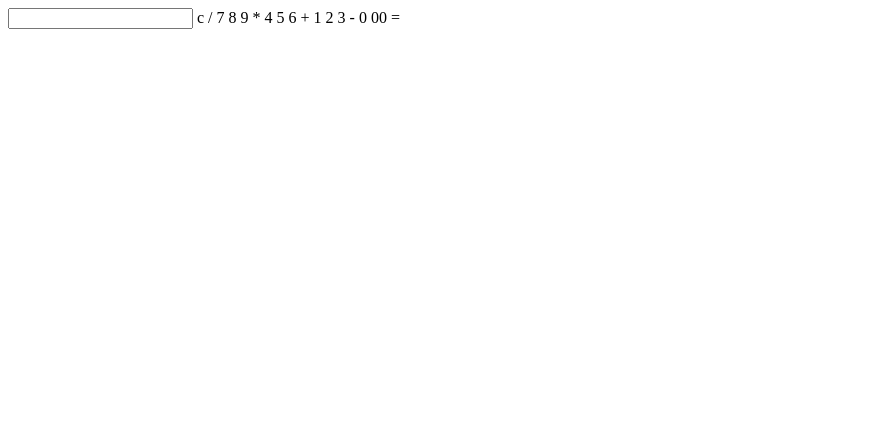
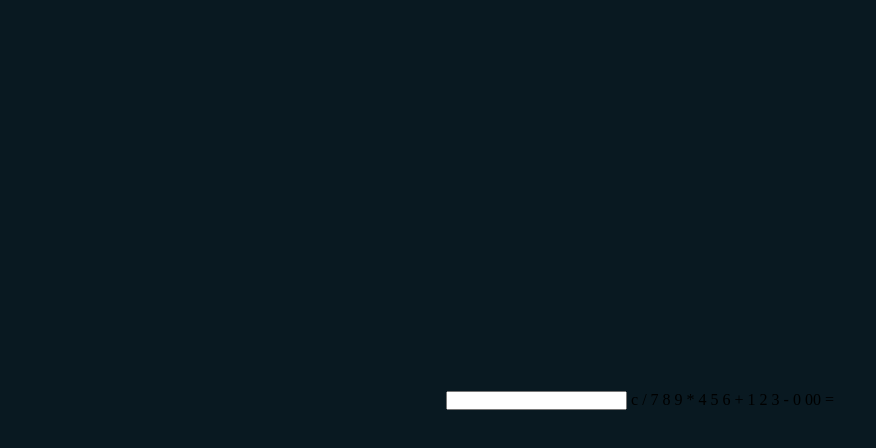
Before and after one commit to faiza203/Animation___i, a plain HTML site: page iii_ Calculator/index.html in a window 1280 px wide. Shown: the whole page, without its empty margins (0-876 px from the left). Drawn offline with Linux system fonts and the light colour scheme.

Commit message:
Add some styles

```diff
--- a/iii_ Calculator/index.html
+++ b/iii_ Calculator/index.html
@@ -4,6 +4,7 @@
     <meta charset="UTF-8" />
     <meta name="viewport" content="width=device-width, initial-scale=1.0" />
     <title>Calculator</title>
+    <link rel="stylesheet" href="style.css">
   </head>
   <body>
     <div class="container">
--- a/iii_ Calculator/style.css
+++ b/iii_ Calculator/style.css
@@ -0,0 +1,18 @@
+@import url("https://fonts.googleapis.com/css2?family=Quicksand:wght@300;400;500&display=swap");
+
+
+*{
+    margin: 0;
+    padding: 0;
+    box-sizing: border-box;
+    font-family: 'Quicksand' sans-serif;
+}
+
+
+body{
+    display: flex;
+    justify-content: center;
+    align-items: center;
+    min-height: 100vh;
+    background: #091921;
+}
```
